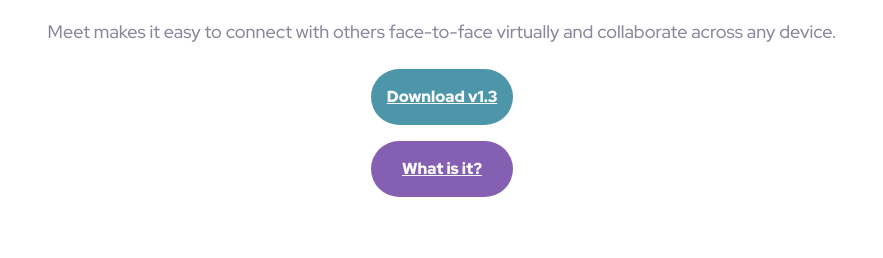
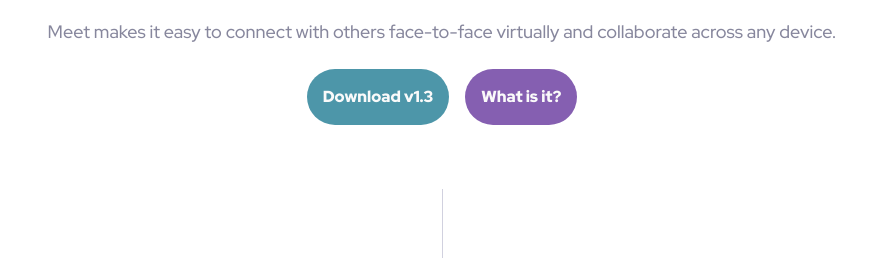
Before and after one commit to gabei/Meet-Landing-Page__FEM, a website: page index.html in a window 1280 px wide. Shown: the part 517-775 px from the top of the page, without its empty margins (198-1081 px from the left). Drawn offline with Linux system fonts and the light colour scheme.

Commit message:
Style: Adjust image grid for tablet sizes

```diff
--- a/styles/index.scss
+++ b/styles/index.scss
@@ -32,9 +32,13 @@
   @include type.text-preset-4;
 }
 
-.button:hover {
-  filter: brightness(115%);
+.button {
+  text-decoration: none;
+
+  &:hover {
+    filter: brightness(115%);
   cursor: pointer;
+  }
 }
 
 .call-to-action {
@@ -53,6 +57,10 @@
     display: flex;
     flex-direction: column;
     gap: 1rem;
+
+    @include adjust.tablet {
+      flex-direction: row;
+    }
   }
 
 
@@ -84,6 +92,10 @@
     grid-template-rows: 1fr 1fr;
     grid-auto-rows: auto;
     gap: 0.5rem;
+
+    @include adjust.tablet {
+      grid-template-columns: repeat(4, 1fr);
+    }
 
     &-image {
       border-radius: 0.5rem;
--- a/styles/responsive/responsive.scss
+++ b/styles/responsive/responsive.scss
@@ -3,7 +3,6 @@
 $mobile: 640px;
 $tablet: 1024px;
 $desktop: 1280px;
-
 
 
 @mixin tablet() {
```
Also changed, not shown: styles/style.css, 1 other file.
